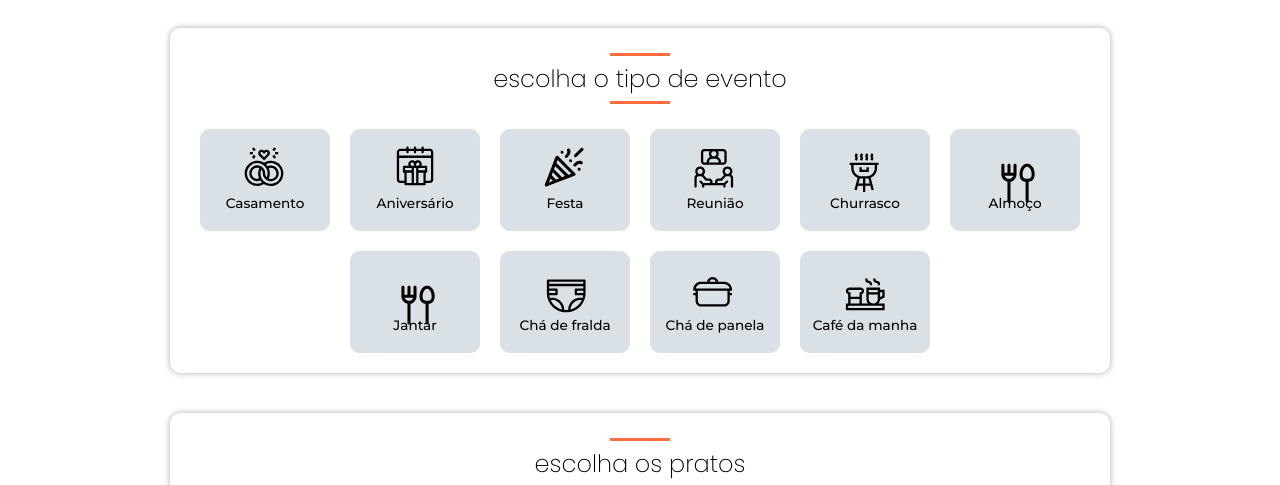
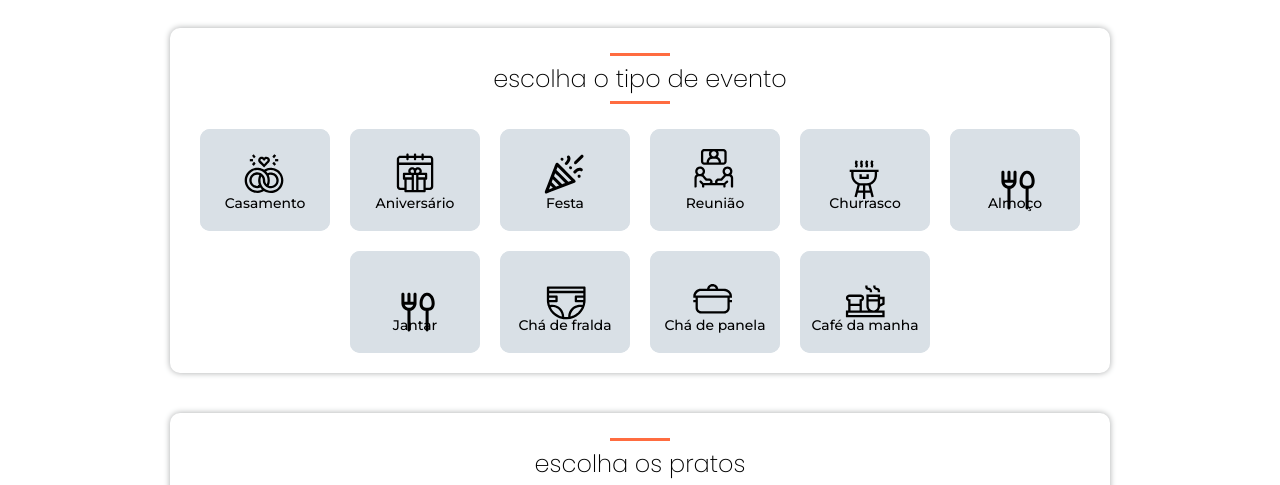
Before and after one commit to phelipe-andrade/CalcFood, a plain HTML site: page index.html in a window 1280 px wide. Shown: the part 206-691 px from the top of the page. Drawn offline with Linux system fonts and the light colour scheme.

Commit message:
Atualização 1.0

```diff
--- a/index.html
+++ b/index.html
@@ -49,52 +49,52 @@
         <ul class="lista_evento">
           <li>
             <button>
-              <p class="casamento">Casamento</p>
+              <p class="casamento cfg-icon">Casamento</p>
             </button>
           </li>
           <li>
             <button>
-              <p class="aniversario">Aniversário</p>
+              <p class="aniversario cfg-icon">Aniversário</p>
             </button>
           </li>
           <li>
             <button>
-              <p class="festa">Festa</p>
+              <p class="festa cfg-icon">Festa</p>
             </button>
           </li>
           <li>
             <button>
-              <p class="reuniao">Reunião</p>
+              <p class="reuniao cfg-icon">Reunião</p>
             </button>
           </li>
           <li>
             <button>
-              <p class="churrasco">Churrasco</p>
+              <p class="churrasco cfg-icon">Churrasco</p>
             </button>
           </li>
           <li>
             <button>
-              <p class="almoco">Almoço</p>
+              <p class="almoco cfg-icon">Almoço</p>
             </button>
           </li>
           <li>
             <button>
-              <p class="janta">Jantar</p>
+              <p class="janta cfg-icon">Jantar</p>
             </button>
           </li>
           <li>
             <button>
-              <p class="fralda">Chá de fralda</p>
+              <p class="fralda cfg-icon">Chá de fralda</p>
             </button>
           </li>
           <li>
             <button>
-              <p class="panela">Chá de panela</p>
+              <p class="panela cfg-icon">Chá de panela</p>
             </button>
           </li>
           <li>
             <button>
-              <p class="cafe_manha">Café da manha</p>
+              <p class="cafe_manha cfg-icon">Café da manha</p>
             </button>
           </li>
         </ul>
--- a/script.js
+++ b/script.js
@@ -262,35 +262,35 @@ function result(){
 
   function selecionado(evento) {
      const qg = {
-      bov: 200,
-      fra: 200,
-      sui: 150,
-      pei: 300,
-      cam: 200,
-      arr: 150,
-      fei: 130,
-      mac: 200,
+      bov: 190,
+      fra: 190,
+      sui: 140,
+      pei: 190,
+      cam: 190,
+      arr: 60,
+      fei: 40,
+      mac: 100,
       pur: 150,
-      far: 100,
-      sal: 100,
-      bol: 100,
-      doc: 5,
-      cup: 2,
-      mou: 70,
-      pud: 70,
-      salg: 10,
+      far: 40,
+      sal: 60,
+      bol: 120,
+      doc: 6,
+      cup: 1,
+      mou: 100,
+      pud: 100,
+      salg: 13,
       piz: 1,
       hot: 1,
-      pip: 50,
-      bat: 100,
+      pip: 10,
+      bat: 150,
       pas: 2,
       ref: 500,
       agu: 300,
       suc: 400,
-      cer: 700,
-      vin: 300,
-      cha: 400,
-      vod: 100,
+      cer: 800,
+      vin: 200,
+      cha: 200,
+      vod: 250,
       whi: 100,
     }
     /*"Nível de prioridade":
--- a/style.css
+++ b/style.css
@@ -149,7 +149,7 @@ h1::before {
   border-radius: 10px;
   font-family: "Montserrat", sans-serif;
   font-weight: medium;
-  font-size: 0.85rem;
+  font-size: 0.87rem;
   color: black;
   padding: 0;
 }
@@ -171,31 +171,31 @@ h1::before {
 }
 
 /* icon eventos*/
+.cfg-icon::before {
+  display: flex;
+  max-height: 45px;
+  align-items: center;
+  justify-content: center;
+}
+
+/*-casamento-*/
 
 .casamento::before {
   content: url(./img/casamento.svg);
-  display: flex;
-  max-height: 30px;
-  align-items: center;
-  justify-content: center;
-  margin-bottom: 15px;
 }
+
 .casamento:hover::before {
   content: url(./img/casamento-branco.svg);
 }
+
 .evento_ativado .casamento::before {
   content: url(./img/casamento-branco.svg);
 }
 
-/*---------------*/
+/*-aniversario-*/
 
 .aniversario::before {
   content: url(./img/aniversario.svg);
-  display: flex;
-  max-height: 30px;
-  align-items: center;
-  justify-content: center;
-  margin-bottom: 15px;
 }
 
 .aniversario:hover::before {
@@ -206,15 +206,10 @@ h1::before {
   content: url(./img/aniversario-branco.svg);
 }
 
-/*---------------*/
+/*-festa-*/
 
 .festa::before {
   content: url(./img/festa.svg);
-  display: flex;
-  max-height: 30px;
-  align-items: center;
-  justify-content: center;
-  margin-bottom: 15px;
 }
 
 .festa:hover::before {
@@ -225,15 +220,10 @@ h1::before {
   content: url(./img/festa-branco.svg);
 }
 
-/*---------------*/
+/*-reuniao-*/
 
 .reuniao::before {
   content: url(./img/reuniao.svg);
-  display: flex;
-  max-height: 30px;
-  align-items: center;
-  justify-content: center;
-  margin: 7px 0 8px 0;
 }
 
 .reuniao:hover::before {
@@ -244,15 +234,10 @@ h1::before {
   content: url(./img/reuniao-branco.svg);
 }
 
-/*---------------*/
+/*-churrasco-*/
 
 .churrasco::before {
   content: url(./img/churrasco.svg);
-  display: flex;
-  max-height: 30px;
-  align-items: center;
-  justify-content: center;
-  margin-bottom: 15px;
 }
 
 .churrasco:hover::before {
@@ -263,15 +248,10 @@ h1::before {
   content: url(./img/churrasco-branco.svg);
 }
 
-/*---------------*/
+/*-almoco-*/
 
 .almoco::before {
   content: url(./img/janta.svg);
-  display: flex;
-  max-height: 30px;
-  align-items: center;
-  justify-content: center;
-  margin-bottom: 15px;
 }
 
 .almoco:hover::before {
@@ -282,15 +262,10 @@ h1::before {
   content: url(./img/janta-branco.svg);
 }
 
-/*---------------*/
+/*-jantar-*/
 
 .janta::before {
   content: url(./img/janta.svg);
-  display: flex;
-  max-height: 30px;
-  align-items: center;
-  justify-content: center;
-  margin-bottom: 15px;
 }
 .janta:hover::before {
   content: url(./img/janta-branco.svg);
@@ -300,15 +275,10 @@ h1::before {
   content: url(./img/janta-branco.svg);
 }
 
-/*---------------*/
+/*-fralda-*/
 
 .fralda::before {
   content: url(./img/fralda.svg);
-  display: flex;
-  max-height: 30px;
-  align-items: center;
-  justify-content: center;
-  margin-bottom: 15px;
 }
 
 .fralda:hover::before {
@@ -319,15 +289,10 @@ h1::before {
   content: url(./img/fralda_branca.svg);
 }
 
-/*---------------*/
+/*-panela-*/
 
 .panela::before {
   content: url(./img/panela.svg);
-  display: flex;
-  max-height: 30px;
-  align-items: center;
-  justify-content: center;
-  margin-bottom: 15px;
 }
 
 .panela:hover::before {
@@ -337,15 +302,10 @@ h1::before {
   content: url(./img/panela_branca.svg);
 }
 
-/*---------------*/
+/*-cafe-*/
 
 .cafe_manha::before {
   content: url(./img/cafe-da-manha.svg);
-  display: flex;
-  max-height: 30px;
-  align-items: center;
-  justify-content: center;
-  margin-bottom: 15px;
 }
 
 .cafe_manha:hover::before {
@@ -971,6 +931,10 @@ footer {
 }
 
 @media only screen and (max-width: 429px) {
+  .menu li {
+    margin: 0 10px 0 10px;
+  }
+
   .opcoes_pratos button {
     width: 120px;
   }
```
